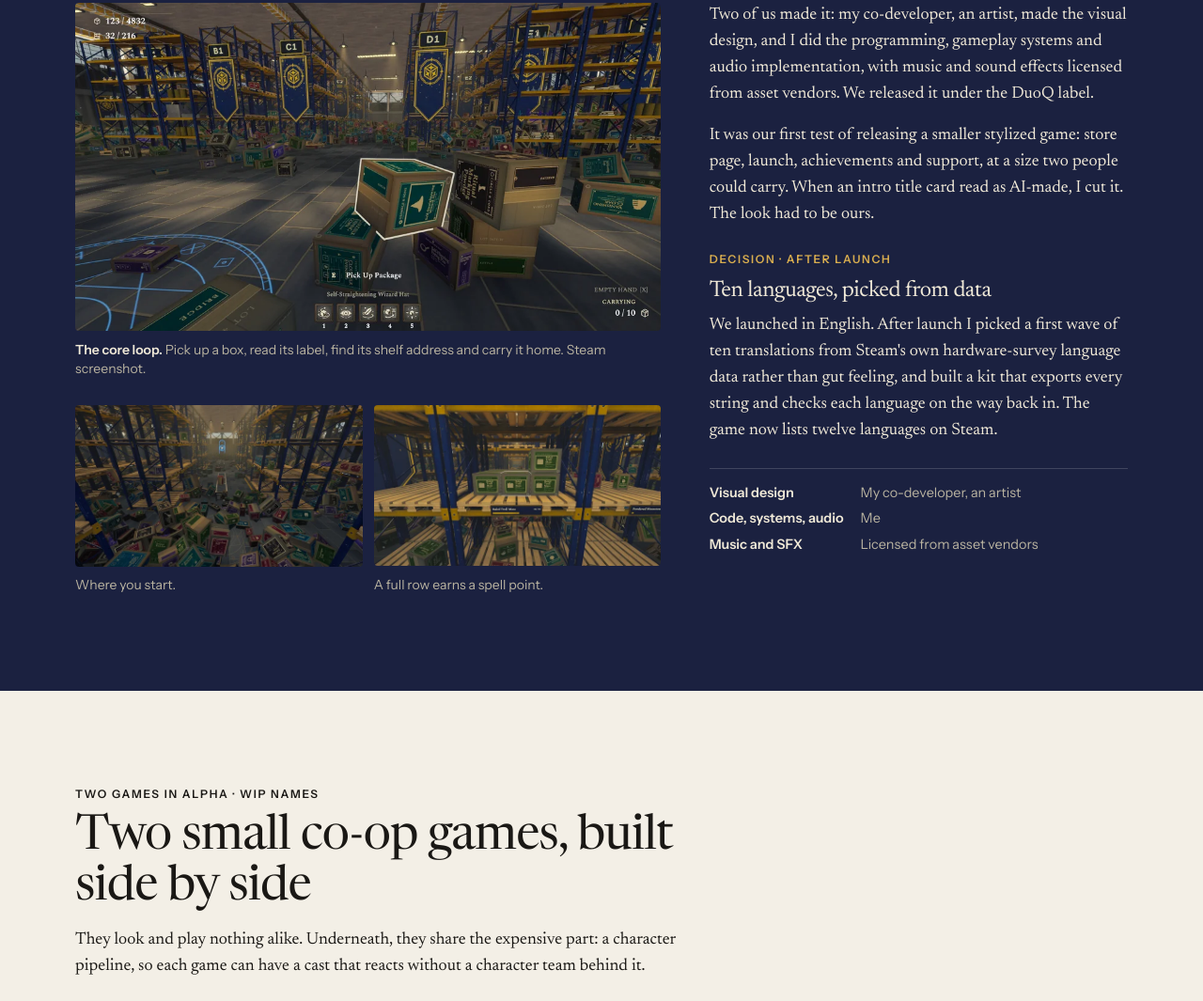
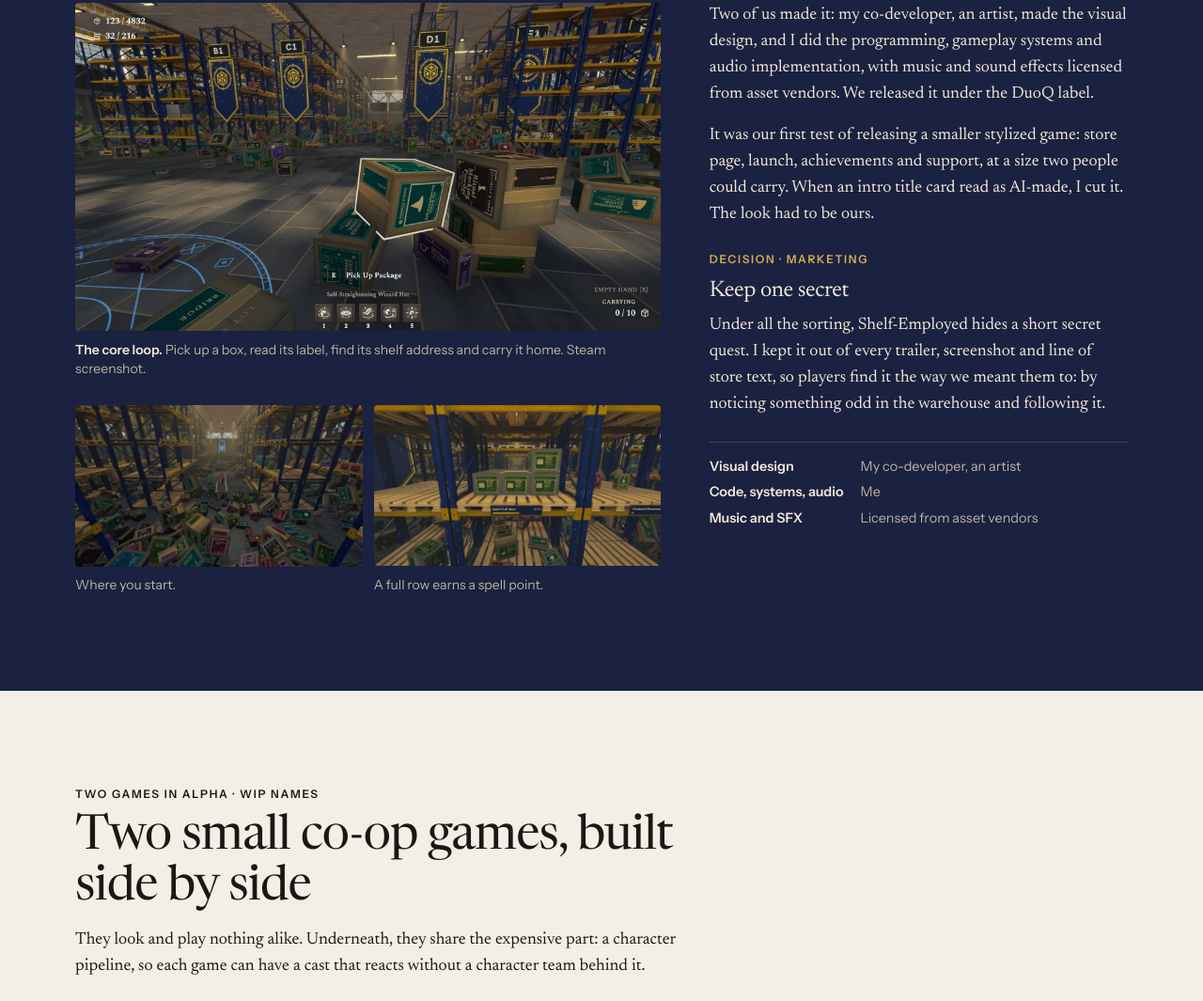
Before and after one commit to jouunaas/jonasmontonen.github.io, a plain HTML site: page games/index.html in a window 1280 px wide. Shown: the part 4083-5148 px from the top of the page at 94% size. Drawn offline with Linux system fonts and the light colour scheme.

Commit message:
Replace Shelf-Employed localization note with the secret-quest decision
Co-Authored-By: Claude Opus 5.5 <noreply@anthropic.com>

```diff
--- a/games/index.html
+++ b/games/index.html
@@ -203,9 +203,9 @@
 				<p>Two of us made it: my co-developer, an artist, made the visual design, and I did the programming, gameplay systems and audio implementation, with music and sound effects licensed from asset vendors. We released it under the DuoQ label.</p>
 				<p>It was our first test of releasing a smaller stylized game: store page, launch, achievements and support, at a size two people could carry. When an intro title card read as AI-made, I cut it. The look had to be ours.</p>
 				<div class="decision">
-					<p class="label">Decision · after launch</p>
-					<h3>Ten languages, picked from data</h3>
-					<p>We launched in English. After launch I picked a first wave of ten translations from Steam's own hardware-survey language data rather than gut feeling, and built a kit that exports every string and checks each language on the way back in. The game now lists twelve languages on Steam.</p>
+					<p class="label">Decision · marketing</p>
+					<h3>Keep one secret</h3>
+					<p>Under all the sorting, Shelf-Employed hides a short secret quest. I kept it out of every trailer, screenshot and line of store text, so players find it the way we meant them to: by noticing something odd in the warehouse and following it.</p>
 				</div>
 				<dl class="credit">
 					<dt>Visual design</dt><dd>My co-developer, an artist</dd>
```
Also changed, not shown: 1 other file.
